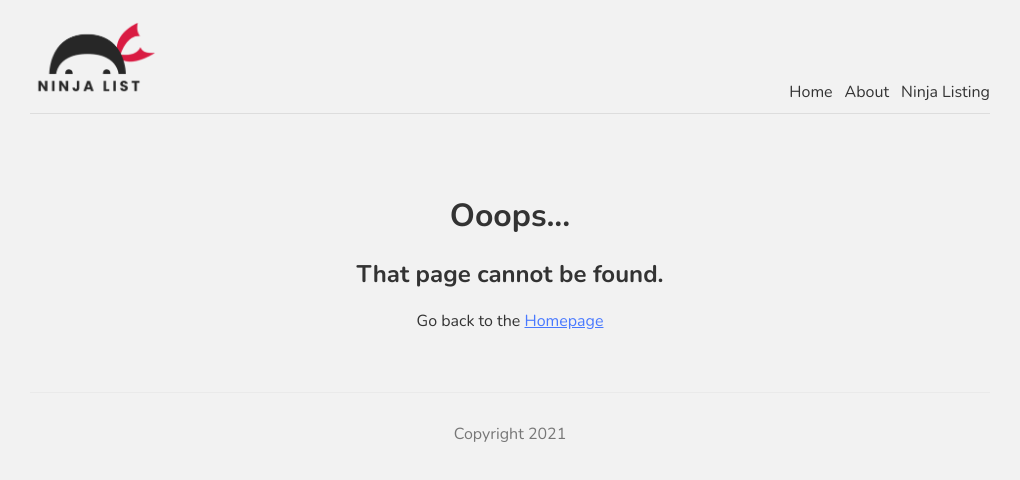
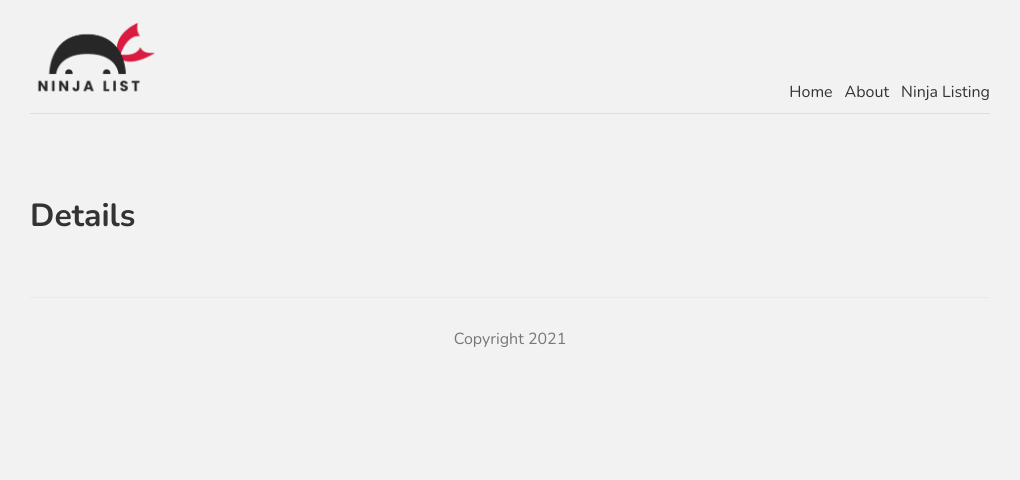
Before and after one commit to NickIT87/JavaScript, a Next.js app in the folder nextjs/ninjalist/: page /ninjas/1 in a window 1280 px wide. Before the commit this address had no page. Shown: the top 480 px of the page, without its empty margins (130-1150 px from the left). Built offline with nearby package versions, Linux system fonts and the light colour scheme.

Commit message:
less 11 compleete

```diff
--- /dev/null
+++ b/nextjs/ninjalist/pages/ninjas/[id].js
@@ -0,0 +1,9 @@
+const Details = () => {
+    return (
+        <div>
+            <h1>Details</h1>
+        </div>
+     );
+}
+
+export default Details;
--- a/nextjs/ninjalist/pages/ninjas/index.js
+++ b/nextjs/ninjalist/pages/ninjas/index.js
@@ -1,4 +1,5 @@
 import styles from '../../styles/Ninjas.module.css'
+import Link from 'next/link'
 
 export const getStaticProps = async () => {
     const res = await fetch('https://jsonplaceholder.typicode.com/users')
@@ -13,11 +14,11 @@
         <div>
             <h1>All Ninjas</h1>
             {ninjas.map(ninja => (
-                <div key={ninja.id}>
+                <Link href={'/ninjas/' + ninja.id} key={ninja.id}>
                     <a className={styles.single}>
                         <h3>{ ninja.name }</h3>
                     </a>
-                </div>
+                </Link>
             ))}
         </div>
     );
```
